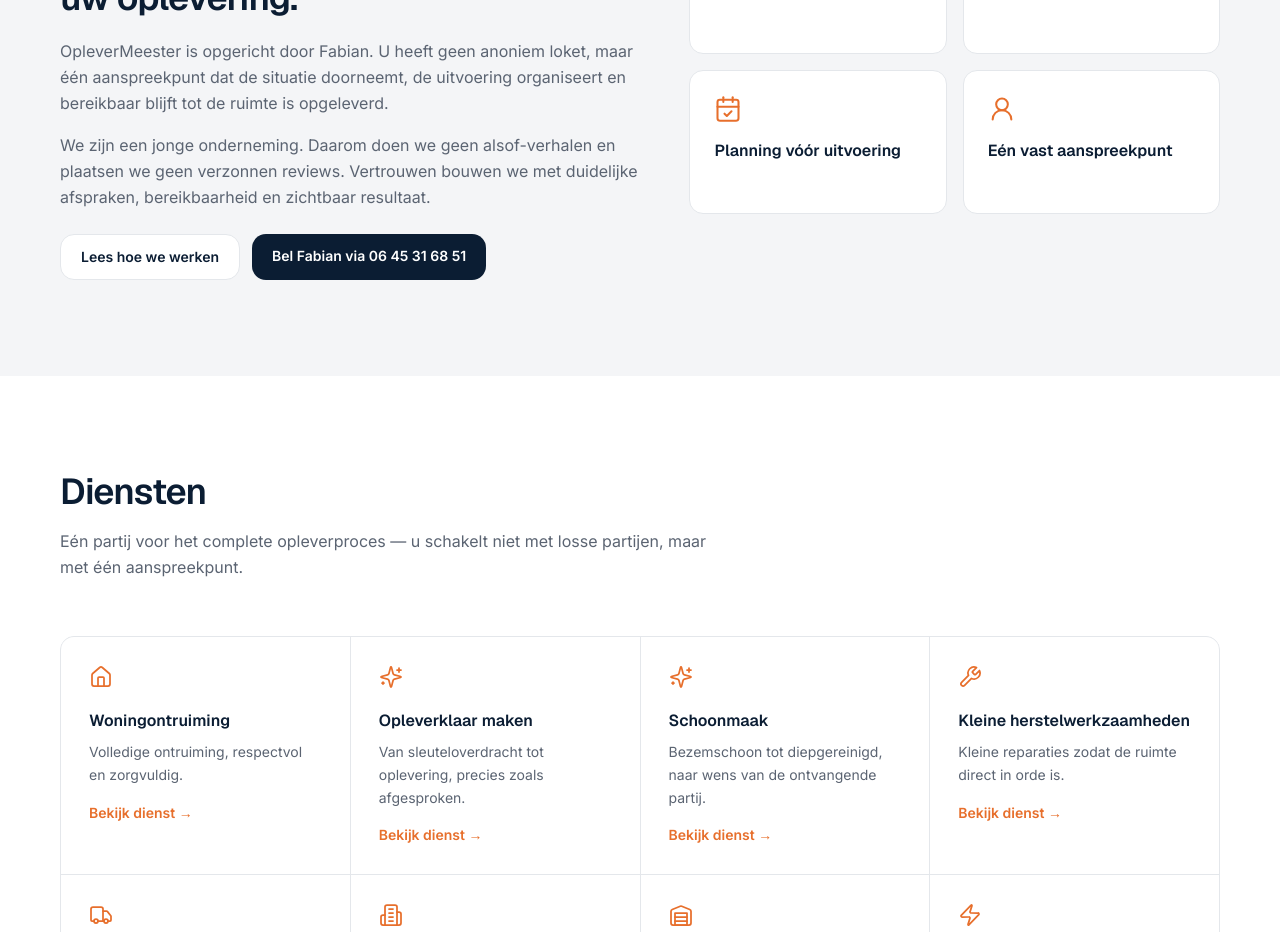
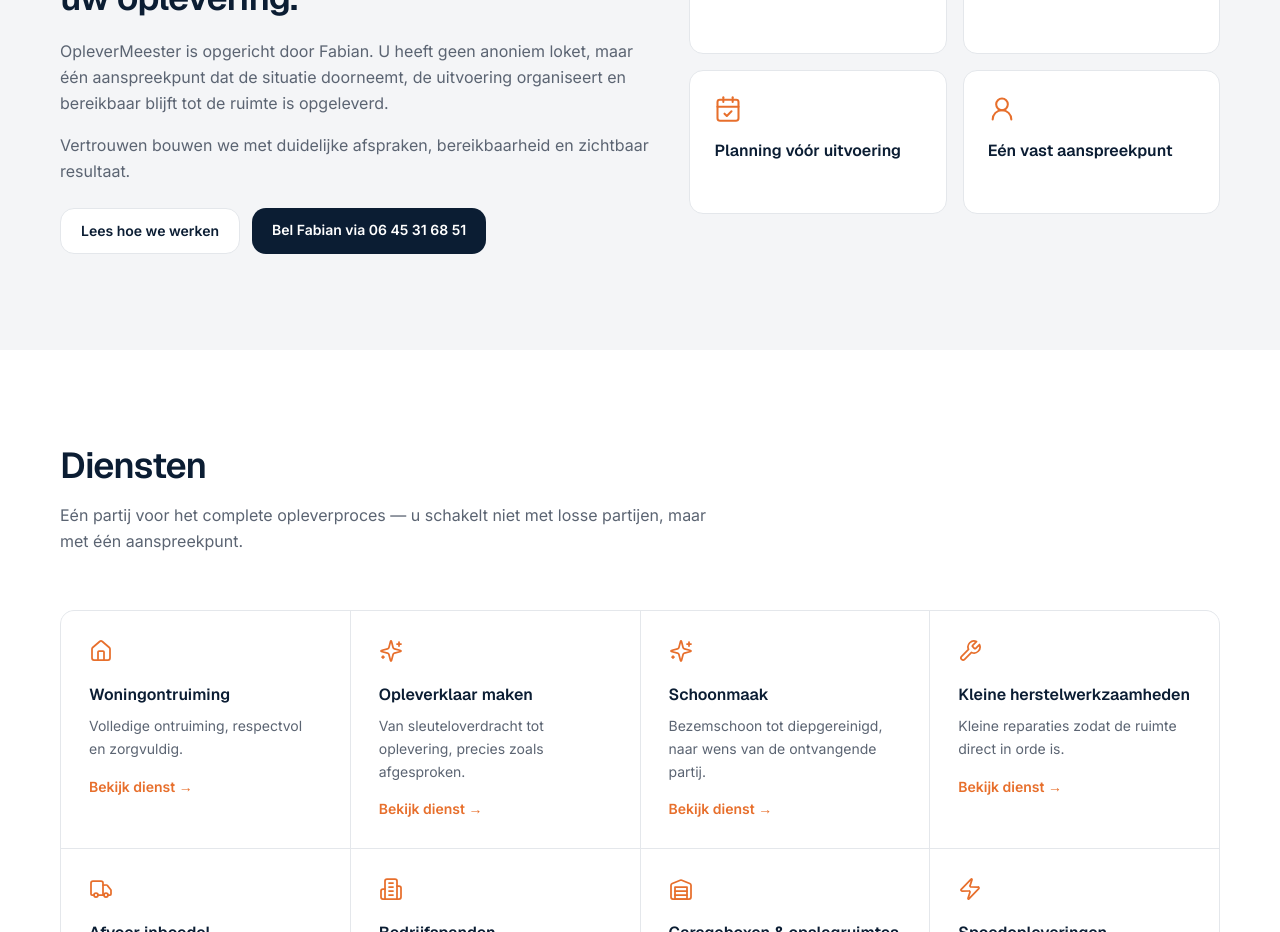
Before and after one commit to sandvlietbv/OpleverMeester, a Next.js app: page / in a window 1280 px wide. Shown: the part 2420-3352 px from the top of the page. Built offline with nearby package versions, Linux system fonts and the light colour scheme.

Commit message:
Tighten trust copy around real proof

```diff
--- a/components/Trust.tsx
+++ b/components/Trust.tsx
@@ -17,7 +17,7 @@ export default function Trust() {
             <p className="text-sm font-semibold uppercase tracking-[0.12em] text-orange">Persoonlijk geregeld</p>
             <h2 className="mt-2 max-w-2xl font-display text-3xl font-semibold tracking-tight text-navy md:text-4xl">U weet wie verantwoordelijk is voor uw oplevering.</h2>
             <p className="mt-5 max-w-2xl leading-relaxed text-muted">OpleverMeester is opgericht door Fabian. U heeft geen anoniem loket, maar één aanspreekpunt dat de situatie doorneemt, de uitvoering organiseert en bereikbaar blijft tot de ruimte is opgeleverd.</p>
-            <p className="mt-4 max-w-2xl leading-relaxed text-muted">We zijn een jonge onderneming. Daarom doen we geen alsof-verhalen en plaatsen we geen verzonnen reviews. Vertrouwen bouwen we met duidelijke afspraken, bereikbaarheid en zichtbaar resultaat.</p>
+            <p className="mt-4 max-w-2xl leading-relaxed text-muted">Vertrouwen bouwen we met duidelijke afspraken, bereikbaarheid en zichtbaar resultaat.</p>
             <div className="mt-6 flex flex-wrap gap-3">
               <Link href="/over-ons" className="rounded-om border border-surface-mid bg-white px-5 py-3 text-sm font-semibold text-navy hover:border-orange">Lees hoe we werken</Link>
               <a href="tel:+31645316851" className="rounded-om bg-navy px-5 py-3 text-sm font-semibold text-white">Bel Fabian via 06 45 31 68 51</a>
```
